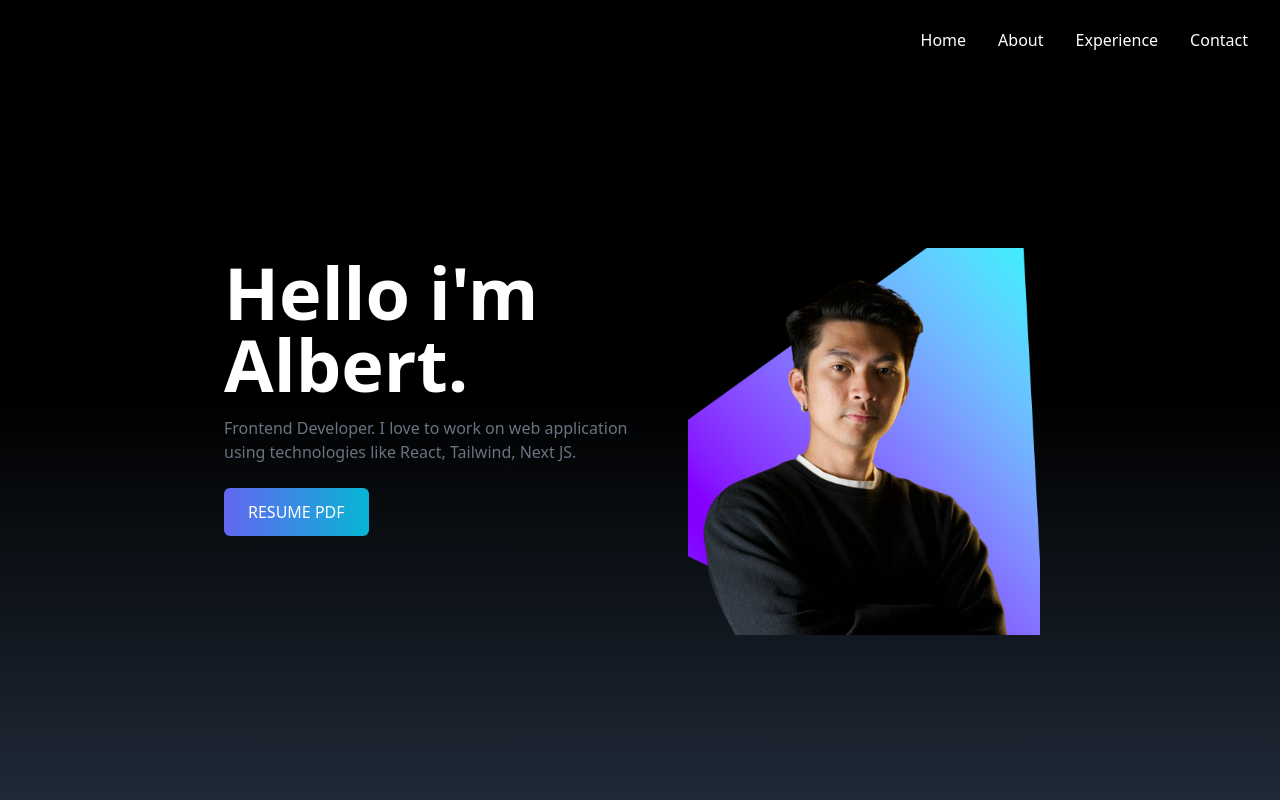
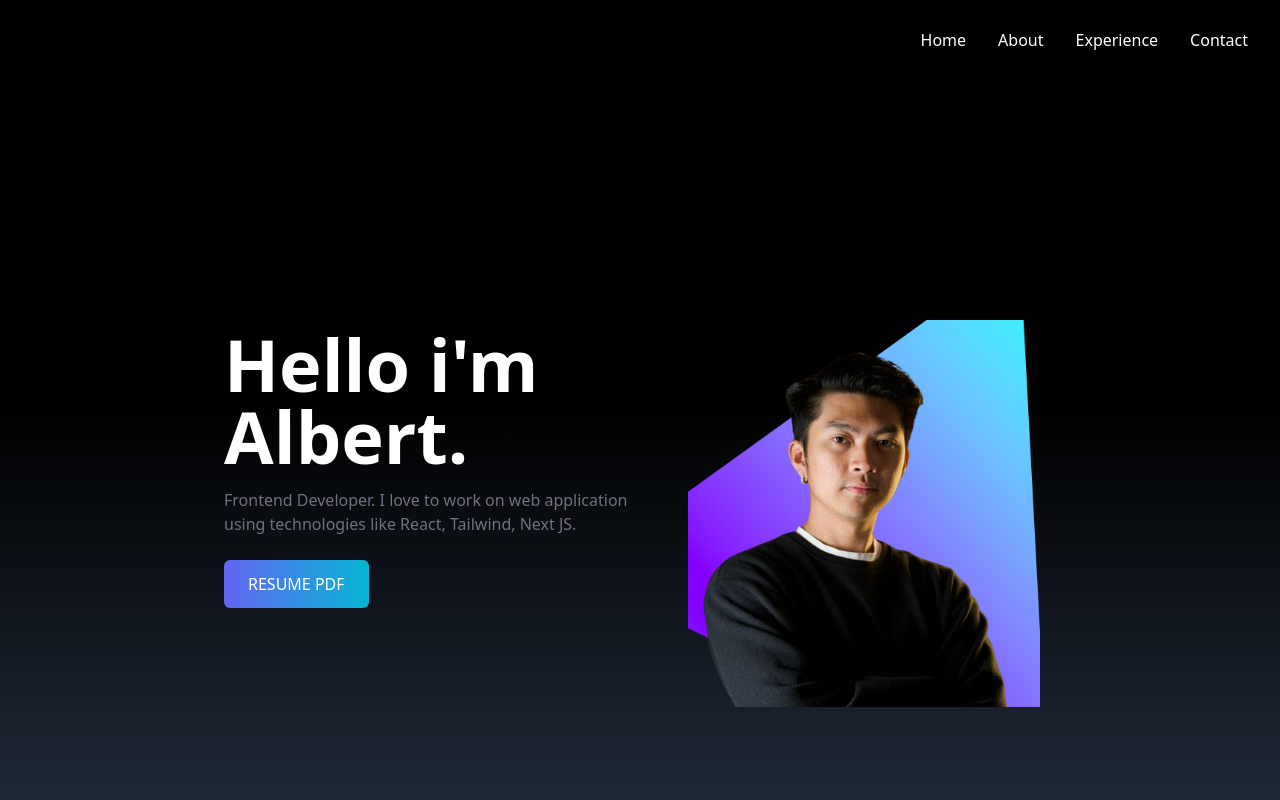
Before and after one commit to Potism/Potism.github.io, a React (Vite) app: page / in a window 1280 px wide. Shown: the top 800 px of the page. Built offline with nearby package versions, Linux system fonts and the light colour scheme; the HTML template or start-up script is replaced by a standard one.

Commit message:
fix: all

```diff
--- a/src/App.jsx
+++ b/src/App.jsx
@@ -16,7 +16,6 @@ function App() {
     <About/>
     <Experience/>
     <Contacts/>
-
     </>
 
   )
--- a/src/components/About.jsx
+++ b/src/components/About.jsx
@@ -19,7 +19,7 @@ const About = () => {
 
         <br />
 
-        <p className="text-md">
+        <p className="text-md text-clip">
         In my previous roles, I have demonstrated my ability to rapidly develop and design web applications and websites that meet the specific needs of businesses.
          I believe that user-friendly and visually appealing designs are essential for a smooth and seamless user experience.
          I have had the privilege of working with some of the most reputable brands in the industry,
--- a/src/components/Contacts.jsx
+++ b/src/components/Contacts.jsx
@@ -5,7 +5,7 @@ const Contact = () => {
       name="contact"
       className="w-full h-screen bg-gradient-to-b from-gray-400 to-white p-4 text-white"
     >
-      <div className="flex flex-col p-4 justify-center max-w-screen-lg mx-auto h-full">
+      <div className="flex flex-col p-4 justify-center max-w-screen-lg mx-auto h-[830px]">
         <div className="pb-8">
           <p className="text-4xl font-bold border-gray-800">
             Contact:
--- a/src/components/Experience.jsx
+++ b/src/components/Experience.jsx
@@ -57,7 +57,7 @@ const Experience = () => {
       name="experience"
       className="bg-gradient-to-b from-black to-gray-400 w-full h-screen"
     >
-      <div className="max-w-screen-lg mx-auto p-8 flex flex-col justify-center w-full h-full text-white">
+      <div className="max-w-screen-lg mx-auto p-8 flex flex-col justify-center w-full h-max text-white">
         <div>
           <p className="text-4xl font-bold border-b-4 border-gray-500 p-2 inline">
             Stacks
--- a/src/components/Hero.jsx
+++ b/src/components/Hero.jsx
@@ -6,7 +6,7 @@ const Hero = () => {
     name="home"
     className="h-screen w-full bg-gradient-to-b from-black via-black to-gray-800"
   >
-    <div className="max-w-screen-lg mx-auto flex flex-col items-center justify-center h-full px-4 md:flex-row">
+    <div className="max-w-screen-lg mx-auto flex flex-col pt-36 items-center justify-center h-full px-4 md:flex-row">
       <div className="flex flex-col justify-center h-full">
         <h2 className="text-4xl sm:text-7xl font-bold text-white">
           Hello i'm <span className="flex flex-col">Albert.</span>
```
